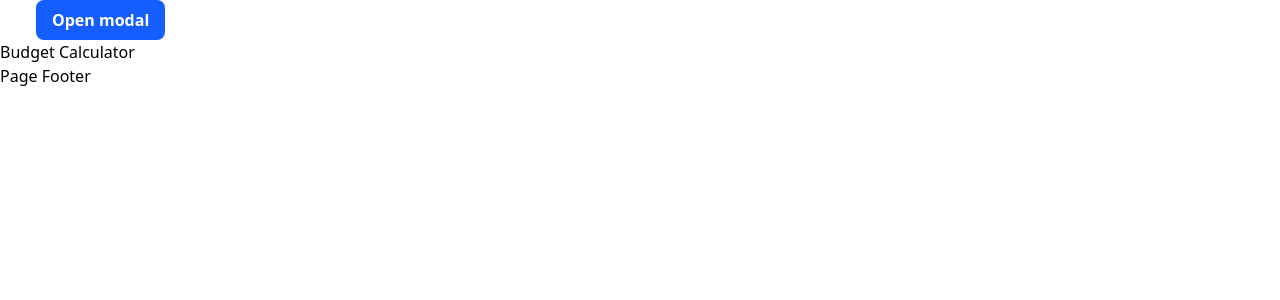
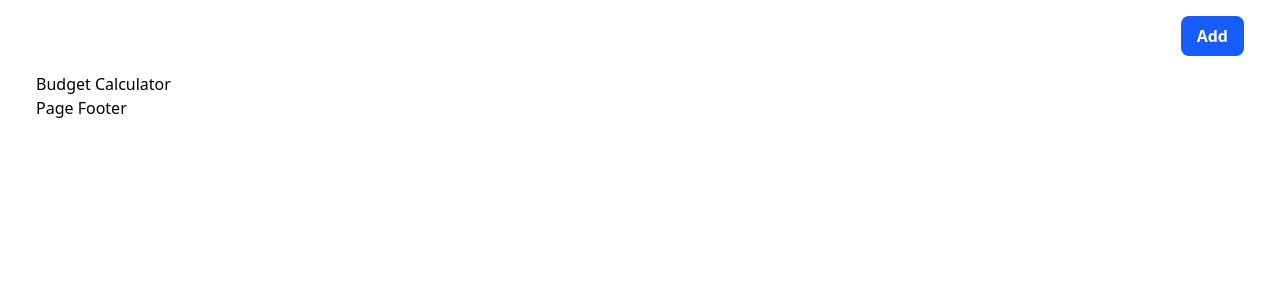
Before and after one commit to hackdanismo/budget-calculator, a SvelteKit app: page / in a window 1280 px wide. Shown: the top 300 px of the page. Built offline with nearby package versions, Linux system fonts and the light colour scheme.

Commit message:
chore: wrap container around elements and position the button element within the header component

```diff
--- a/src/app.css
+++ b/src/app.css
@@ -10,3 +10,16 @@
     /* Horizontal padding to provide spacing on smaller screens */
     padding: 0 1rem;
 }
+
+.header {
+    /* Vertical spacing between the top and bottom of the header */
+    padding: 1rem 0;
+}
+
+.header__content {
+    display: flex;
+    /* Horizontal spacing between the navigation bar and left content */
+    justify-content: space-between;
+    /* Vertically align items within the header */
+    align-items: center;
+}
--- a/src/lib/components/Button.svelte
+++ b/src/lib/components/Button.svelte
@@ -18,7 +18,7 @@
     {type}
     on:click={handleClick}
     disabled={disabled}
-    class={`px-4 py-2 rounded-lg font-semibold transition-colors duration-150
+    class={`px-4 py-2 rounded-lg font-semibold transition-colors duration-150 cursor-pointer
         ${variant === 'primary' && 'bg-blue-600 text-white hover:bg-blue-700'}
         ${variant === 'secondary' && 'bg-gray-200 text-gray-800 hover:bg-gray-300'}
         ${variant === 'danger' && 'bg-red-500 text-white hover:bg-red-600'}
--- a/src/lib/components/Header.svelte
+++ b/src/lib/components/Header.svelte
@@ -9,8 +9,10 @@
     }
 </script>
 
-<header role="banner">
+<header class="header" role="banner">
     <div class="container">
+        <div class="header__content">
+            <div></div>
             <nav aria-label="Main navigation">
                 <ul>
                     <li>
@@ -18,10 +20,11 @@
                             variant="primary"
                             on:click={openModal}
                         >
-                        Open modal
+                            Add
                         </Button>
                     </li>
                 </ul>
             </nav>
         </div>
+    </div>
 </header>
--- a/src/routes/+layout.svelte
+++ b/src/routes/+layout.svelte
@@ -40,5 +40,7 @@
 </main>
 
 <footer>
-	Page Footer
+	<div class="container">
+		Page Footer
+	</div>
 </footer>
--- a/src/routes/+page.svelte
+++ b/src/routes/+page.svelte
@@ -6,7 +6,9 @@
     }
 </script>
 
-<h1>Budget Calculator</h1>
+<div class="container">
+    <h1>Budget Calculator</h1>
+</div>
 
 <!--<Button
     variant="primary"
```
Lines whose indentation alone changed are shown as unchanged.
